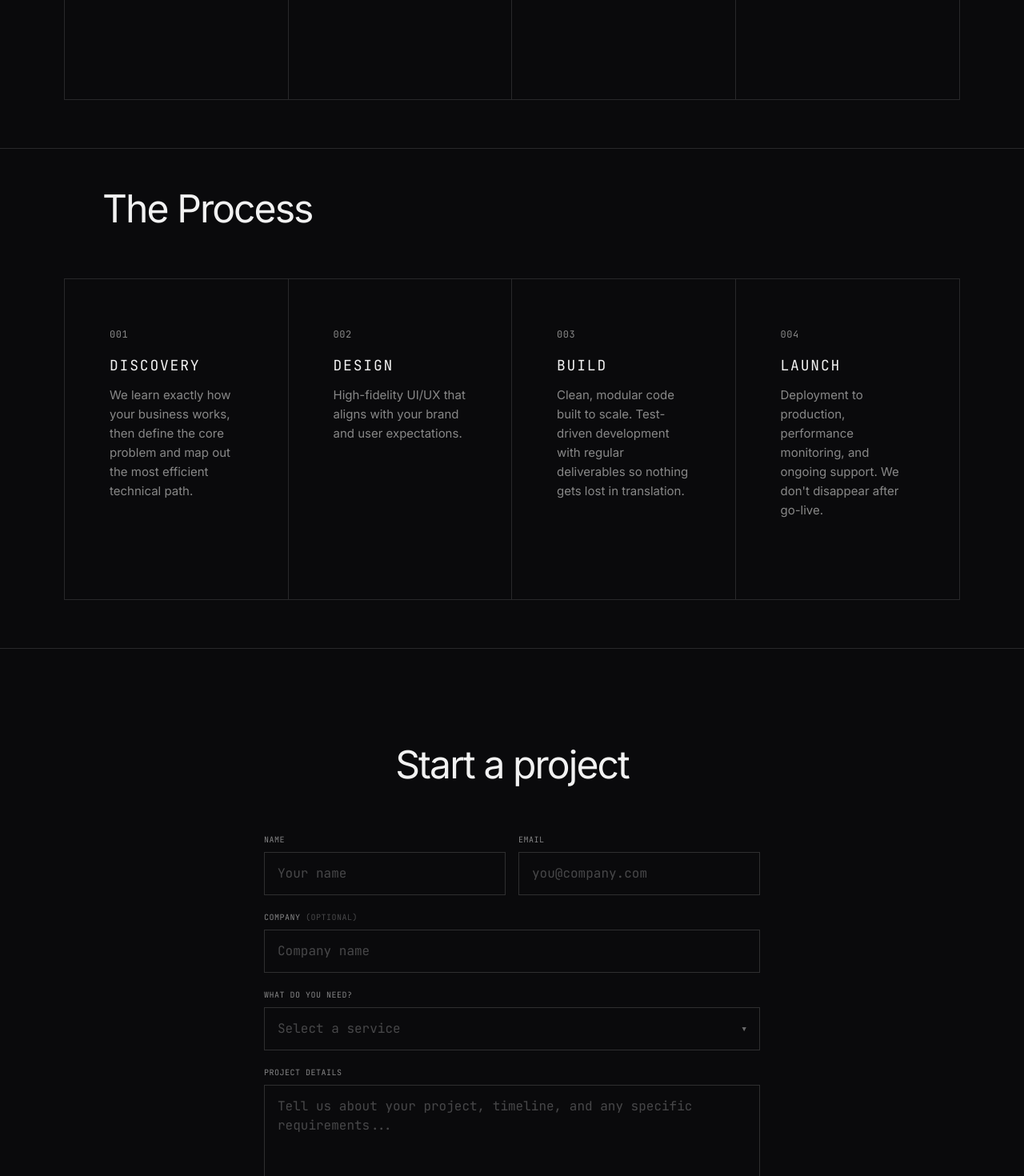
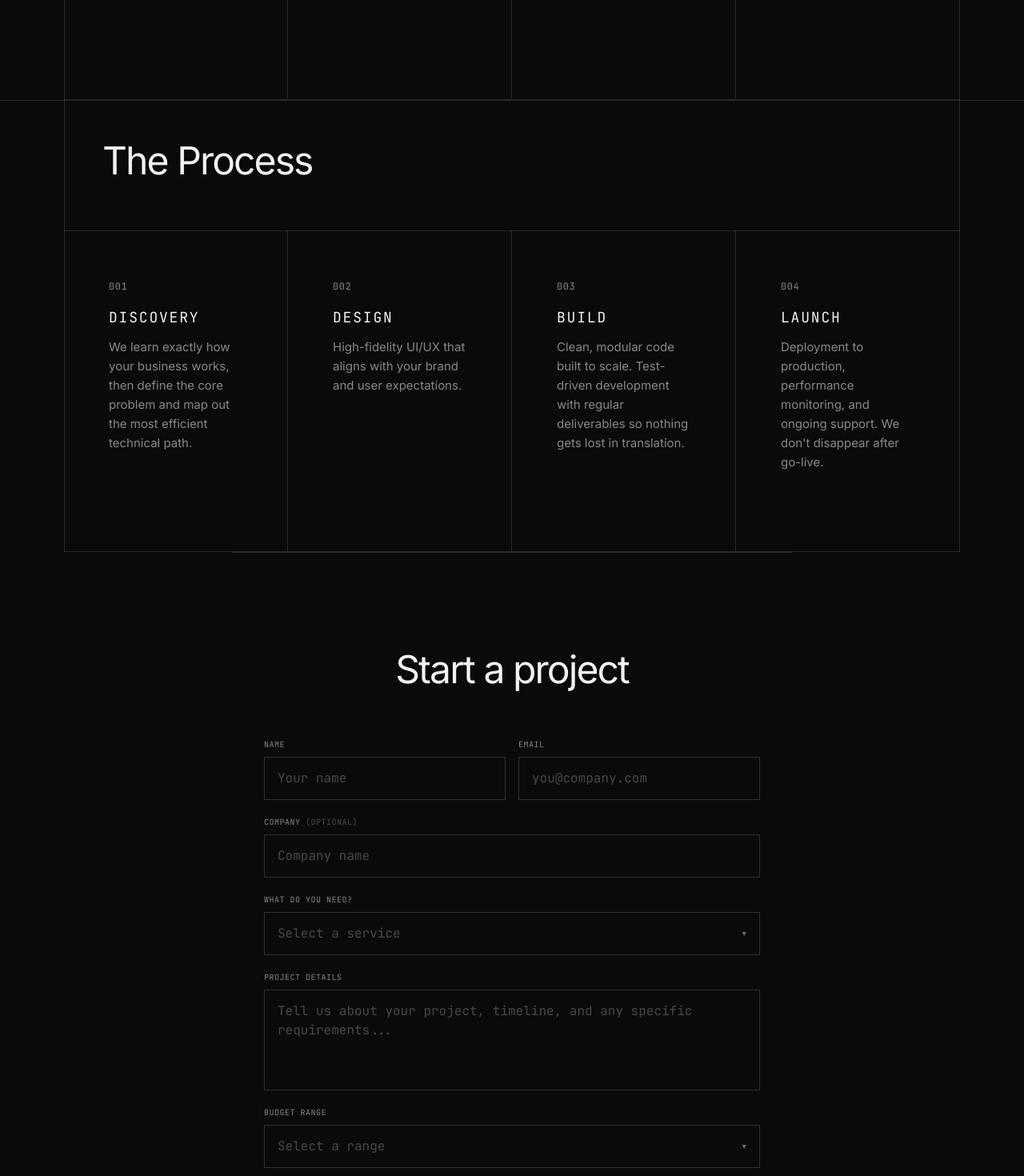
Before and after one commit to sonnytr27/northstack-site, a Next.js app: page / in a window 1280 px wide. Shown: the part 1080-2550 px from the top of the page at 80% size. Built offline with nearby package versions, Linux system fonts and the light colour scheme.

Commit message:
Revert "fix: section dividers full-width, card grid borders contained"
This reverts commit 0c9a44798841f0988279d3515bd9365cc70bc621.

```diff
--- a/src/app/globals.css
+++ b/src/app/globals.css
@@ -123,6 +123,19 @@ h1, h2, h3, h4 {
   position: relative;
 }
 
+.grid-lines {
+  position: absolute;
+  top: 0;
+  left: 80px;
+  right: 80px;
+  height: 100%;
+  border-left: 1px solid var(--border-color);
+  border-right: 1px solid var(--border-color);
+  pointer-events: none;
+  z-index: 0;
+}
+
+
 /* ─── Header ─── */
 .ns-header {
   display: flex;
@@ -175,18 +188,7 @@ h1, h2, h3, h4 {
   padding: 120px 40px;
   max-width: 700px;
   margin: 0 auto;
-  position: relative;
-}
-
-.contact-section::before {
-  content: "";
-  position: absolute;
-  top: 0;
-  left: 50%;
-  transform: translateX(-50%);
-  width: 100vw;
-  height: 1px;
-  background: var(--border-color);
+  border-top: 1px solid var(--border-color);
 }
 
 .contact-heading {
@@ -447,8 +449,8 @@ h1.hero-title span:nth-child(2) {
   display: grid;
   grid-template-columns: repeat(4, 1fr);
   position: relative;
-  border: 1px solid var(--border-color);
-  margin-bottom: 60px;
+  border-top: 1px solid var(--border-color);
+  border-bottom: 1px solid var(--border-color);
 }
 
 .service-card {
@@ -712,6 +714,10 @@ h1.hero-title span:nth-child(2) {
   .ns-container {
     padding: 0 24px;
   }
+  .grid-lines {
+    left: 24px;
+    right: 24px;
+  }
   .ns-header {
     padding: 20px;
   }
--- a/src/app/page.tsx
+++ b/src/app/page.tsx
@@ -247,6 +247,7 @@ export default function Home() {
 
       {/* Services */}
       <section id="services" className="ns-container">
+        <div className="grid-lines" />
         <div className="section-header">
           <h2 className="section-title">Services</h2>
         </div>
@@ -288,6 +289,7 @@ export default function Home() {
 
       {/* The Process */}
       <section id="process" className="ns-container">
+        <div className="grid-lines" />
         <div className="section-header">
           <h2 className="section-title">The Process</h2>
         </div>
```
